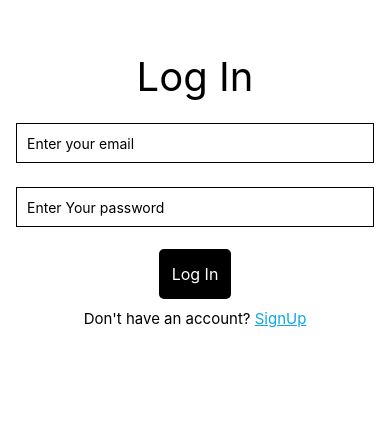
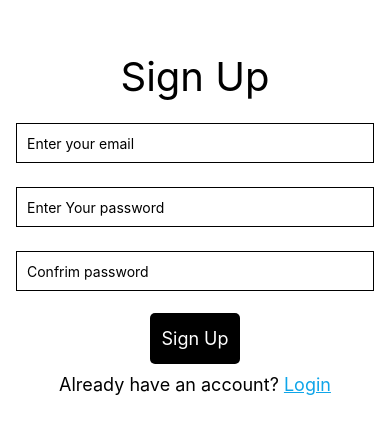
Before and after one commit to areebaqamar021/react-native-projects, a React Native app in the folder chatapp/: screen /Signup in a window 390 px wide. Shown: the part 128-562 px from the top of the page. Built offline with nearby package versions, Linux system fonts and the light colour scheme.

Commit message:
completed login and signup page

```diff
--- a/chatapp/src/screens/Home.js
+++ b/chatapp/src/screens/Home.js
@@ -1,19 +1,20 @@
-import { SafeAreaView, StyleSheet, Text, View } from 'react-native'
 import React from 'react'
+import { NavigationContainer } from '@react-navigation/native';
+import { createNativeStackNavigator } from '@react-navigation/native-stack';
 import Login from './Login'
+import SignUp from './SignUp'
+
+const Stack = createNativeStackNavigator();
 
 const Home = () => {
   return (
-    <SafeAreaView>
-      <View>
-        <Login />
-    </View>
-    </SafeAreaView>
-  )
+    <NavigationContainer>
+      <Stack.Navigator initialRouteName="Login">
+        <Stack.Screen name="Login" component={Login} />
+        <Stack.Screen name="Signup" component={SignUp} />
+      </Stack.Navigator>
+    </NavigationContainer>
+  );
 }
 
 export default Home
-
-const styles = StyleSheet.create({
-
-})
--- a/chatapp/src/screens/Login.js
+++ b/chatapp/src/screens/Login.js
@@ -1,7 +1,9 @@
 import { StyleSheet, SafeAreaView, TextInput, Text, TouchableOpacity } from 'react-native'
 import React from 'react'
+import { useNavigation } from '@react-navigation/native'
 
 const Login = () => {
+  const navigation = useNavigation();
   return (
     <SafeAreaView style={styles.container}>
       <Text style={styles.text}>Log In</Text>
@@ -16,14 +18,13 @@ const Login = () => {
       <TouchableOpacity style={styles.button} >
         <Text style={styles.buttonText}>Log In</Text>
       </TouchableOpacity>
-      <TouchableOpacity>
         <Text style={styles.link}>Don't have an account? {''}
+        <TouchableOpacity onPress={() => navigation.navigate('Signup')}>
         <Text style={styles.linkText}>
             SignUp
         </Text>
+        </TouchableOpacity>
         </Text>
-
-      </TouchableOpacity>
     </SafeAreaView>
   )
 }
@@ -53,16 +54,16 @@ const styles = StyleSheet.create({
     marginTop: 10,
     backgroundColor: '#000',
     paddingVertical: 15,
-    width: '20%',
+    width: '25%',
     borderRadius: 5,
   },
   buttonText: {
     color: '#FFFFFF',
-    fontSize: 16,
+    fontSize: 18,
     textAlign: 'center',
   },
   link: {
-    fontSize: 15,
+    fontSize: 18,
     marginTop: 10
   },
   linkText: {
--- a/chatapp/src/screens/SignUp.js
+++ b/chatapp/src/screens/SignUp.js
@@ -1,14 +1,77 @@
-import { StyleSheet, Text, View } from 'react-native'
+import { StyleSheet, SafeAreaView, TextInput, Text, TouchableOpacity } from 'react-native'
 import React from 'react'
+import { useNavigation } from '@react-navigation/native';
 
 const SignUp = () => {
+  const navigation = useNavigation();
   return (
-    <View>
-      <Text>SignUp</Text>
-    </View>
+    <SafeAreaView style={styles.container}>
+      <Text style={styles.text}>Sign Up</Text>
+      <TextInput
+        style={styles.input}
+        placeholder="Enter your email"
+      />
+      <TextInput
+        style={styles.input}
+        placeholder="Enter Your password"
+      />
+      <TextInput
+        style={styles.input}
+        placeholder="Confrim password"
+      />
+      <TouchableOpacity style={styles.button} >
+        <Text style={styles.buttonText}>Sign Up</Text>
+      </TouchableOpacity>
+        <Text style={styles.link}>Already have an account? {''}
+        <TouchableOpacity onPress={() => navigation.navigate('Login')}>
+        <Text style={styles.linkText}>
+            Login
+        </Text>
+        </TouchableOpacity>
+        </Text>
+    </SafeAreaView>
   )
 }
 
 export default SignUp
 
-const styles = StyleSheet.create({})
+const styles = StyleSheet.create({
+  container: {
+    justifyContent: 'center',
+    alignItems: "center",
+    marginHorizontal: 16,
+    marginTop: 180
+  },
+  text: {
+    fontSize: 40,
+    textAlign: 'center',
+    marginBottom: 10
+  },
+  input: {
+    height: 40,
+    margin: 12,
+    borderWidth: 1,
+    padding: 10,
+    width: '100%'
+  },
+  button: {
+    marginTop: 10,
+    backgroundColor: '#000',
+    paddingVertical: 15,
+    width: '25%',
+    borderRadius: 5,
+  },
+  buttonText: {
+    color: '#FFFFFF',
+    fontSize: 18,
+    textAlign: 'center',
+  },
+  link: {
+    fontSize: 18,
+    marginTop: 10
+  },
+  linkText: {
+    color: '#0EA5E9',
+    textDecorationLine: 'underline',
+  }
+})
```
Also changed, not shown: chatapp/package.json (+8 -1 lines), 1 other file (tests, documents, lock files or other folders).
